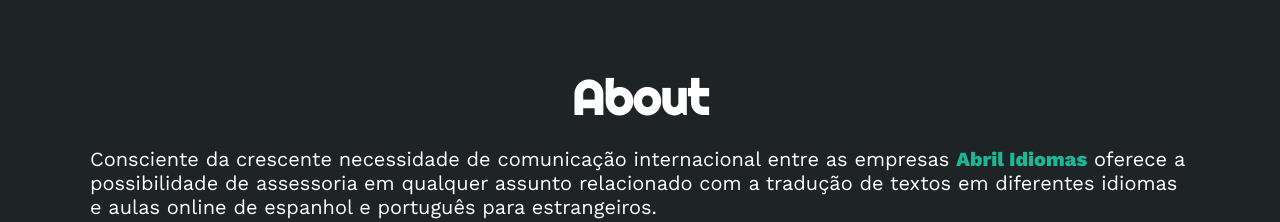
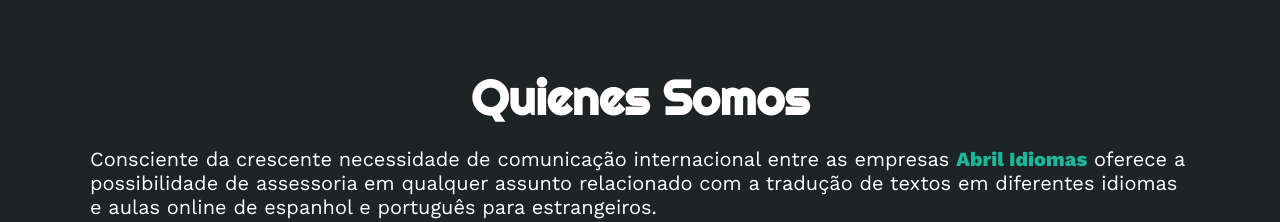
Before and after one commit to Raquelbarrera1/abrilidiomas, a plain HTML site: page index.html in a window 1280 px wide. Shown: the part 802-1024 px from the top of the page. Drawn offline with nearby package versions, Linux system fonts and the light colour scheme.

Commit message:
Update index.html

```diff
--- a/index.html
+++ b/index.html
@@ -44,7 +44,7 @@
     <!-- SECCION SOBRE MI -->
     <section id="about" class="sobremi">
         <div class="contenido-seccion">
-            <h2>About</h2>
+            <h2>Quienes Somos</h2>
             <p>Consciente da crescente necessidade de comunicação internacional entre as empresas <span>Abril Idiomas</span> oferece a possibilidade de assessoria em qualquer assunto relacionado com a tradução de textos em diferentes idiomas e aulas online de espanhol e português para estrangeiros.</p>
 
             <div >
```
